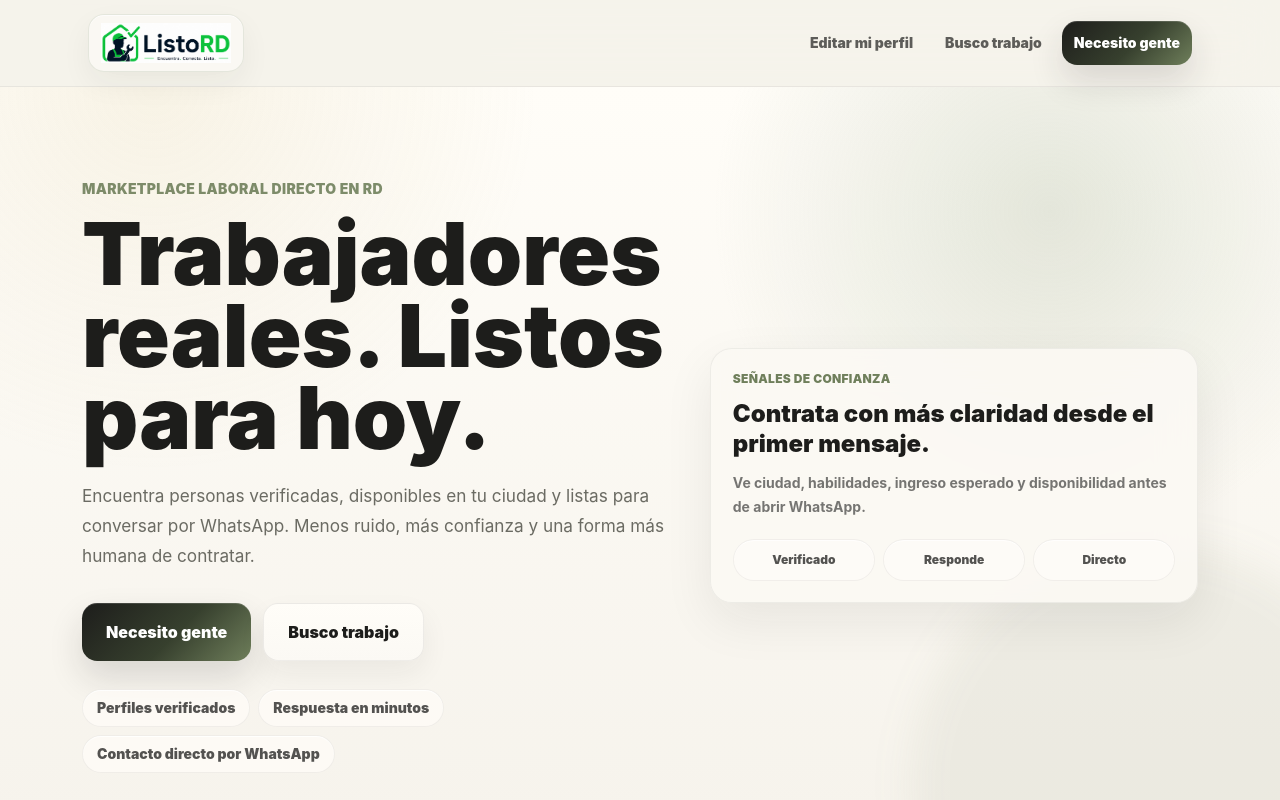
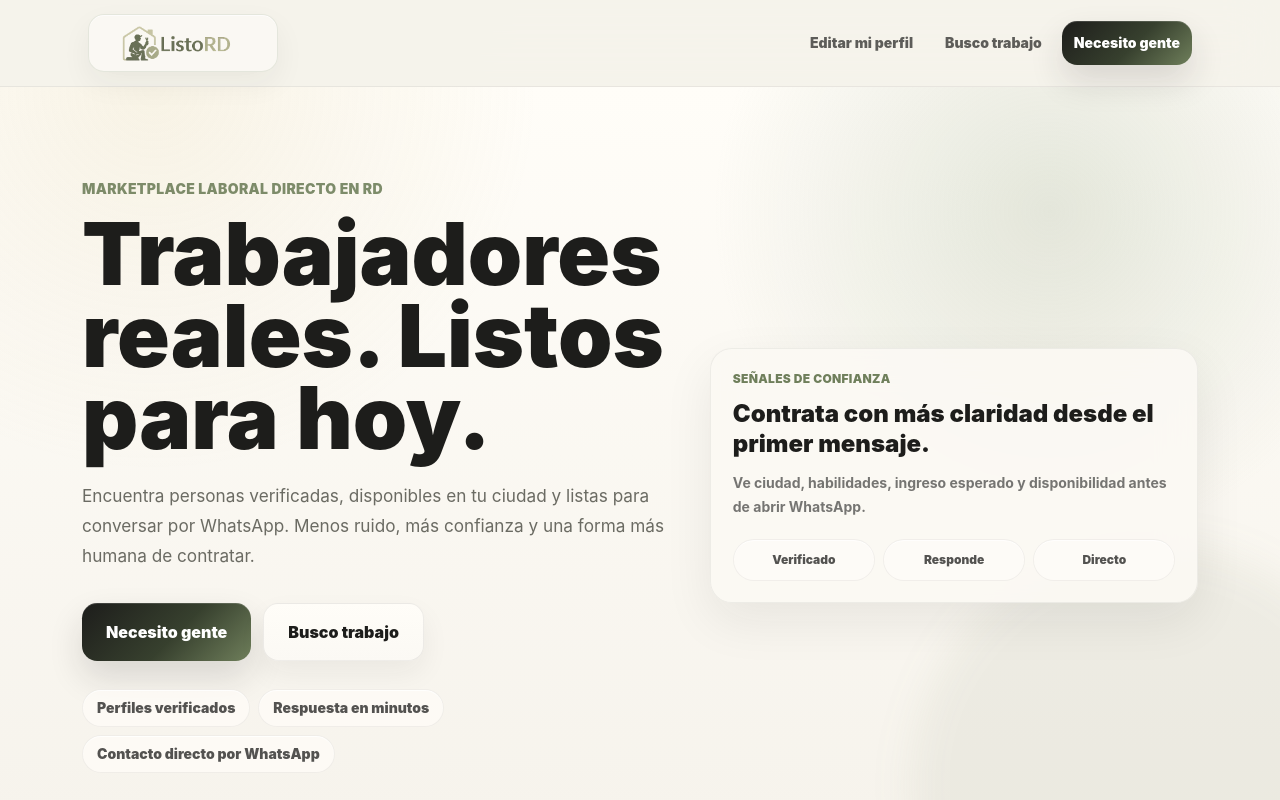
Before and after one commit to Fischer589/listord, a Next.js app: page / in a window 1280 px wide. Shown: the top 800 px of the page. Built offline with nearby package versions, Linux system fonts and the light colour scheme; no server answers; the database is empty.

Commit message:
fix premium logo asset display

```diff
--- a/components/app-header.tsx
+++ b/components/app-header.tsx
@@ -10,15 +10,17 @@ export function AppHeader() {
           className="inline-flex shrink-0 items-center rounded-2xl border border-hoja/15 bg-card/90 px-3 py-2 shadow-[0_12px_30px_rgba(29,29,27,0.055),inset_0_1px_0_rgba(255,255,255,0.72)] hover:border-hoja/25 hover:bg-[#fffdf8]"
           aria-label="ListoRD"
         >
-          <Image
-            src="/logo-header.png"
-            alt="ListoRD"
-            width={1337}
-            height={412}
-            priority
-            sizes="(max-width: 640px) 132px, 164px"
-            className="h-[34px] w-auto object-contain sm:h-[40px]"
-          />
+          <span className="block h-[34px] w-[132px] overflow-hidden sm:h-[40px] sm:w-[164px]">
+            <Image
+              src="/branding/listord-premium-logo-cropped.png"
+              alt="ListoRD"
+              width={840}
+              height={262}
+              priority
+              sizes="(max-width: 640px) 132px, 164px"
+              className="h-full w-full object-contain"
+            />
+          </span>
         </Link>
         <nav className="flex w-full items-center justify-between gap-1.5 text-xs font-black sm:w-auto sm:justify-end sm:gap-2 sm:text-sm">
           <Link
```
Also changed, not shown: public/branding/listord-premium-logo-cropped.png (added), 1 other file (tests, documents, lock files or other folders).
